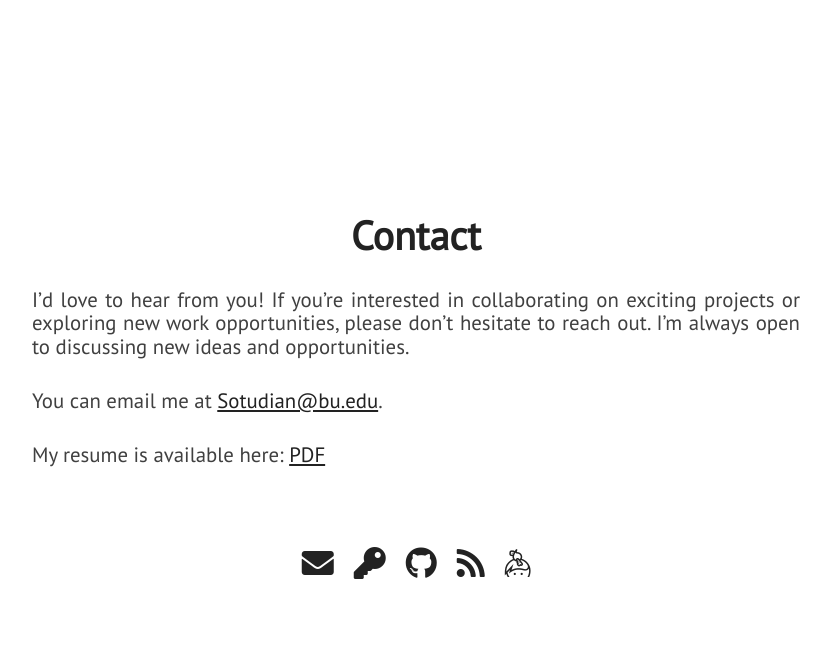
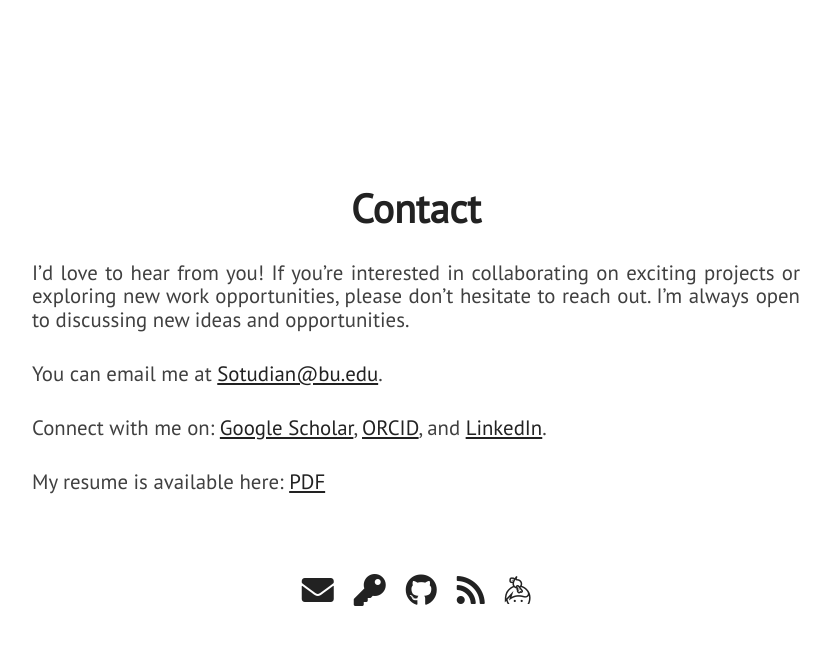
Before and after one commit to sotudian/sotudian.github.io, a Jekyll site: the page built from index.html, in a window 1280 px wide and 900 px high, scrolled down 5081 px, cut to the strip 0-861 px from the top of the window. Shown: the top 645 px of the strip, without its empty margins (224-1055 px from the left). Built offline with Jekyll 4.4.1, drawn with Linux system fonts in a browser that asks for light colours; nearby versions of some CDN libraries.

Commit message:
Update extra.html

```diff
--- a/_includes/extra.html
+++ b/_includes/extra.html
@@ -8,6 +8,16 @@
             <p class="paragraph-text justify-text">
                 You can email me at <a href="mailto:{{ site.email }}">{{ site.email }}</a>.
             </p>
+
+
+            <p class="paragraph-text justify-text">
+                Connect with me on:
+                <a href="https://scholar.google.com/citations?user=goBVCAQAAAAJ&hl=en" target="_blank" aria-label="Google Scholar">Google Scholar</a>,
+                <a href="https://orcid.org/0000-0002-5864-6192" target="_blank" aria-label="ORCID">ORCID</a>, and
+                <a href="https://www.linkedin.com/in/sotudian" target="_blank" aria-label="LinkedIn">LinkedIn</a>.
+            </p>
+
+
             <p class="paragraph-text justify-text">
                 My resume is available here: <a href="https://github.com/{{ site.github_username }}/sotudian.github.io/blob/main/assets/Resume_Sotudian_ML_2024.pdf">PDF</a>
             </p>
```
